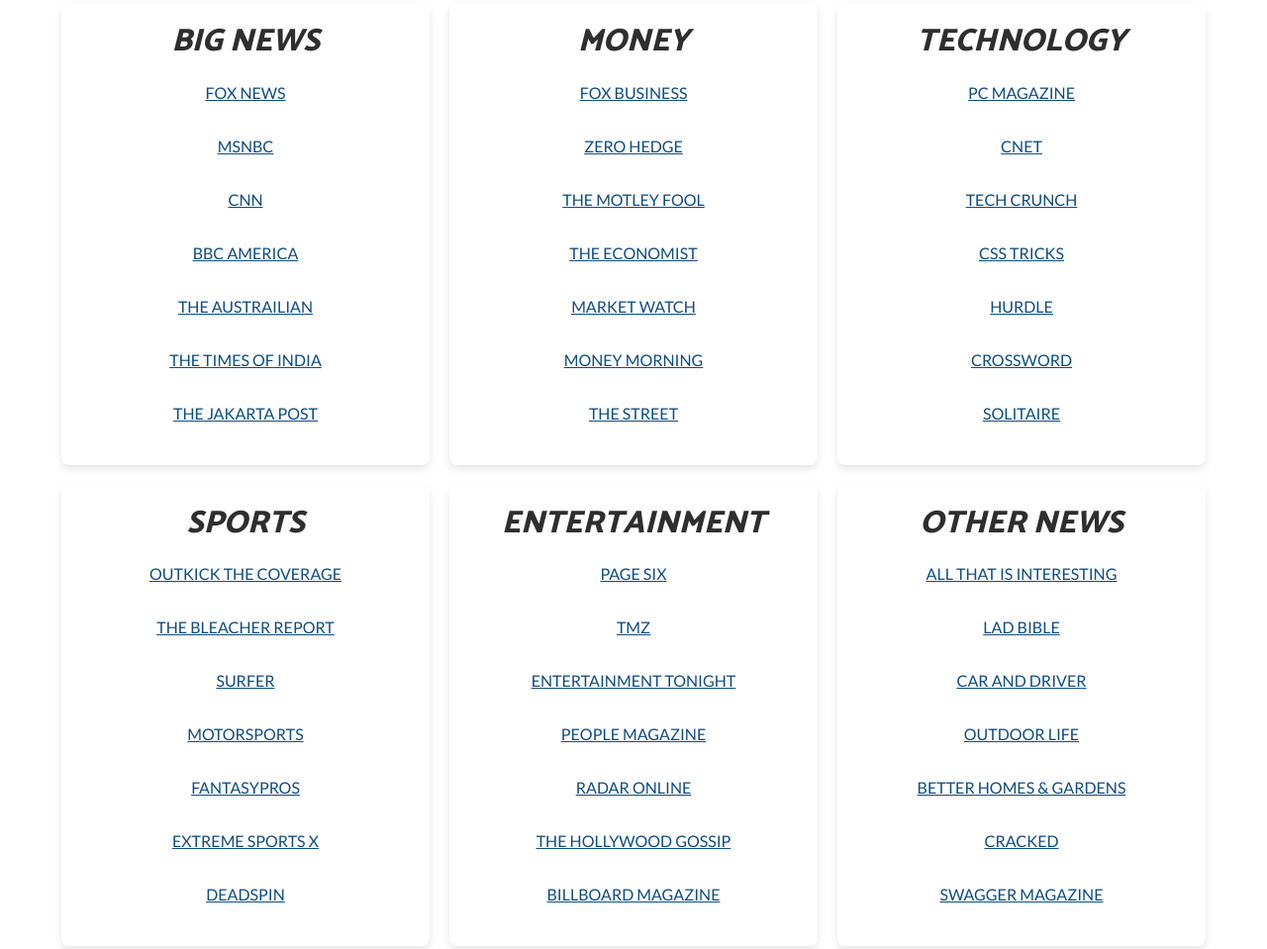
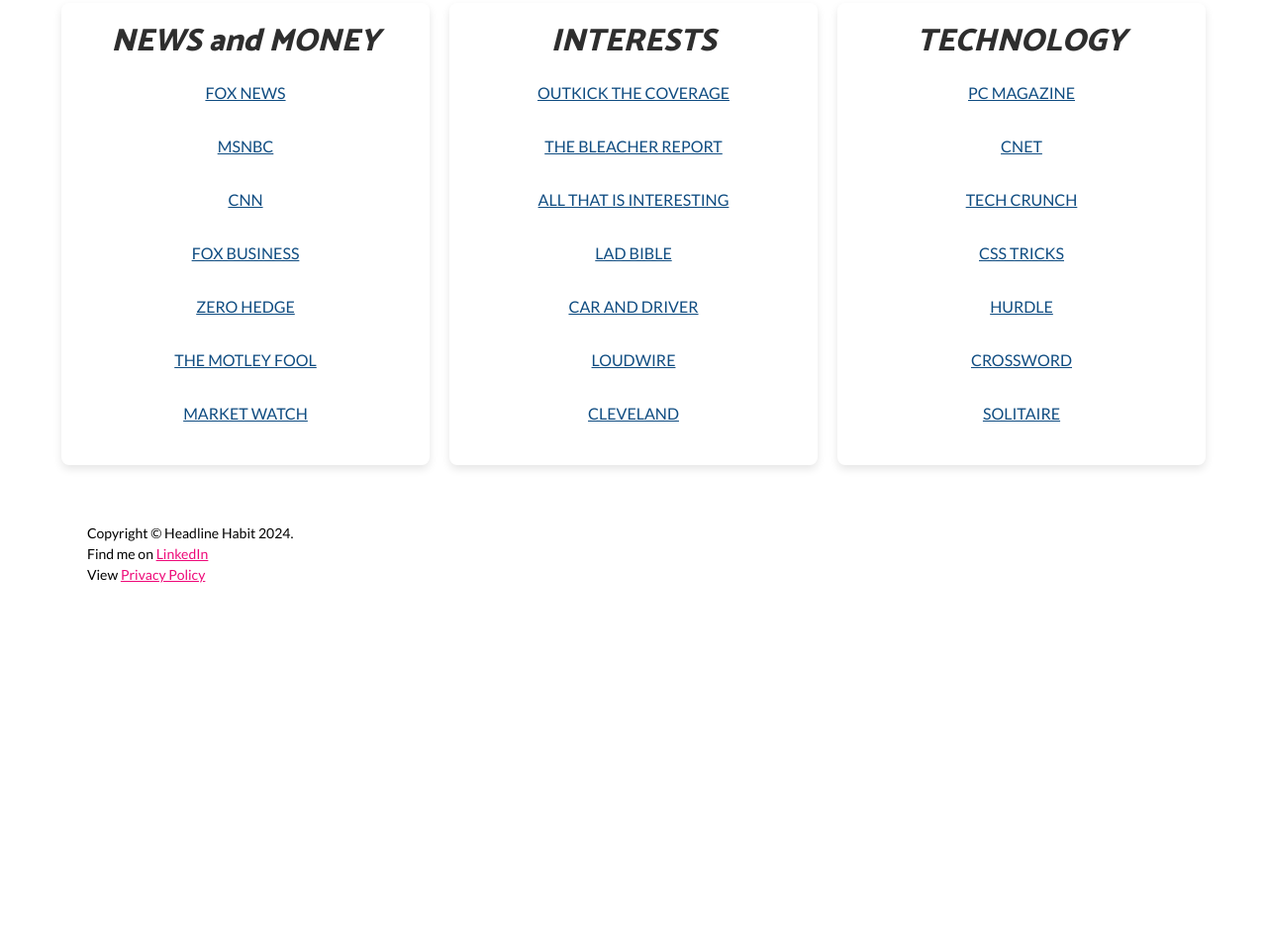
Before and after one commit to ShelbyAshburn/news, a plain HTML site: page index.html in a window 1280 px wide. Shown: the part 269-1228 px from the top of the page at 99% size. After the commit the page ends 1108 px from the top, so only its background shows below. Drawn offline with nearby package versions, Linux system fonts and the light colour scheme.

Commit message:
cutting the fat

```diff
--- a/index.html
+++ b/index.html
@@ -86,25 +86,27 @@ if ('wakeLock' in navigator) {
   <div class="container">
     <!-- Generate 6 columns -->
         <div class="column">
-            <h2><i>BIG NEWS</i></h2>
+            <h2><i>NEWS and MONEY</i></h2>
             <div class="box"><a class="box" rel="noopener" target="_blank" href="https://www.foxnews.com/">FOX NEWS</a></div>
             <div class="box"><a class="box" rel="noopener" target="_blank" href="https://www.msnbc.com">MSNBC</a></div>
             <div class="box"><a class="box" rel="noopener" target="_blank" href="https://www.cnn.com">CNN</a></div>
-            <div class="box"><a class="box" rel="noopener" target="_blank" href="https://www.bbcamerica.com/">BBC AMERICA</a></div>
-            <div class="box"><a class="box" rel="noopener" target="_blank" href="https://www.theaustralian.com.au/">THE AUSTRAILIAN</a></div>
-            <div class="box"><a class="box" rel="noopener" target="_blank" href="https://timesofindia.indiatimes.com/us">THE TIMES OF INDIA</a></div>
-            <div class="box"><a class="box" rel="noopener" target="_blank" href="https://www.thejakartapost.com/">THE JAKARTA POST</a></div>
+            <div class="box"><a class="box" rel="noopener" target="_blank" href="https://www.foxbusiness.com/">FOX BUSINESS</a></div>
+            <div class="box"><a class="box" rel="noopener" target="_blank" href="https://www.zerohedge.com/">ZERO HEDGE</a></div>
+            <div class="box"><a class="box" rel="noopener" target="_blank" href="https://www.fool.com/">THE MOTLEY FOOL</a></div>
+            <div class="box"><a class="box" rel="noopener" target="_blank" href="https://www.marketwatch.com/">MARKET WATCH</a></div>
         </div>
 
         <div class="column">
-            <h2><i>MONEY</i></h2>
-            <div class="box"><a class="box" rel="noopener" target="_blank" href="https://www.foxbusiness.com/">FOX BUSINESS</a></div>
-            <div class="box"><a class="box" rel="noopener" target="_blank" href="https://www.zerohedge.com/">ZERO HEDGE</a></div>
-            <div class="box"><a class="box" rel="noopener" target="_blank" href="https://www.fool.com/">THE MOTLEY FOOL</a></div>
-            <div class="box"><a class="box" rel="noopener" target="_blank" href="https://www.economist.com/">THE ECONOMIST</a></div>
-            <div class="box"><a class="box" rel="noopener" target="_blank" href="https://www.marketwatch.com/">MARKET WATCH</a></div>
-            <div class="box"><a class="box" rel="noopener" target="_blank" href="https://moneymorning.com/">MONEY MORNING</a></div>
-            <div class="box"><a class="box" rel="noopener" target="_blank" href="https://www.thestreet.com/">THE STREET</a></div>
+            <h2><i>INTERESTS</i></h2>
+            <div class="box"><a class="box" rel="noopener" target="_blank" href="https://www.outkick.com/">OUTKICK THE COVERAGE</a></div>
+            <div class="box"><a class="box" rel="noopener" target="_blank" href="https://www.bleacherreport.com/">THE BLEACHER REPORT</a></div>
+            <div class="box"><a class="box" rel="noopener" target="_blank" href="https://allthatsinteresting.com/">ALL THAT IS INTERESTING</a></div>
+            <div class="box"><a class="box" rel="noopener" target="_blank" href="https://www.ladbible.com/">LAD BIBLE</a></div>
+            <div class="box"><a class="box" rel="noopener" target="_blank" href="https://www.caranddriver.com/">CAR AND DRIVER</a></div>
+            <div class="box"><a class="box" rel="noopener" target="_blank" href="https://loudwire.com/">LOUDWIRE</a></div>
+            <div class="box"><a class="box" rel="noopener" target="_blank" href="https://www.cleveland.com/">CLEVELAND</a></div>
+
+
         </div>
 
         <div class="column">
@@ -116,39 +118,6 @@ if ('wakeLock' in navigator) {
             <div class="box"><a class="box" rel="noopener" target="_blank" href="https://games.mashable.com/games/todays-hurdle">HURDLE</a></div>
             <div class="box"><a class="box" rel="noopener" target="_blank" href="https://games.mashable.com/games/daily-crossword">CROSSWORD</a></div>
             <div class="box"><a class="box" rel="noopener" target="_blank" href="https://games.mashable.com/games/classic-solitaire">SOLITAIRE</a></div>
-        </div>
-
-        <div class="column">
-            <h2><i>SPORTS</i></h2>
-            <div class="box"><a class="box" rel="noopener" target="_blank" href="https://www.outkick.com/">OUTKICK THE COVERAGE</a></div>
-            <div class="box"><a class="box" rel="noopener" target="_blank" href="https://www.bleacherreport.com/">THE BLEACHER REPORT</a></div>
-            <div class="box"><a class="box" rel="noopener" target="_blank" href="https://www.surfer.com/">SURFER</a></div>
-            <div class="box"><a class="box" rel="noopener" target="_blank" href="https://www.motorsport.com/">MOTORSPORTS</a></div>
-            <div class="box"><a class="box" rel="noopener" target="_blank" href="https://www.fantasypros.com/">FANTASYPROS</a></div>
-            <div class="box"><a class="box" rel="noopener" target="_blank" href="https://extremesportsx.com/">EXTREME SPORTS X</a></div>
-            <div class="box"><a class="box" rel="noopener" target="_blank" href="https://deadspin.com/">DEADSPIN</a></div>
-        </div>
-
-        <div class="column">
-            <h2><i>ENTERTAINMENT</i></h2>
-            <div class="box"><a class="box" rel="noopener" target="_blank" href="https://pagesix.com/">PAGE SIX</a></div>
-            <div class="box"><a class="box" rel="noopener" target="_blank" href="https://www.tmz.com/">TMZ</a></div>
-            <div class="box"><a class="box" rel="noopener" target="_blank" href="https://www.etonline.com/">ENTERTAINMENT TONIGHT</a></div>
-            <div class="box"><a class="box" rel="noopener" target="_blank" href="https://people.com/">PEOPLE MAGAZINE</a></div>
-            <div class="box"><a class="box" rel="noopener" target="_blank" href="https://radaronline.com/">RADAR ONLINE</a></div>
-            <div class="box"><a class="box" rel="noopener" target="_blank" href="https://www.thehollywoodgossip.com/">THE HOLLYWOOD GOSSIP</a></div>
-            <div class="box"><a class="box" rel="noopener" target="_blank" href="https://www.billboard.com/">BILLBOARD MAGAZINE</a></div>
-        </div>
-
-        <div class="column">
-            <h2><i>OTHER NEWS</i></h2>
-            <div class="box"><a class="box" rel="noopener" target="_blank" href="https://allthatsinteresting.com/">ALL THAT IS INTERESTING</a></div>
-            <div class="box"><a class="box" rel="noopener" target="_blank" href="https://www.ladbible.com/">LAD BIBLE</a></div>
-            <div class="box"><a class="box" rel="noopener" target="_blank" href="https://www.caranddriver.com/">CAR AND DRIVER</a></div>
-            <div class="box"><a class="box" rel="noopener" target="_blank" href="https://www.outdoorlife.com/">OUTDOOR LIFE</a></div>
-            <div class="box"><a class="box" rel="noopener" target="_blank" href="https://www.bhg.com/">BETTER HOMES & GARDENS</a></div>
-            <div class="box"><a class="box" rel="noopener" target="_blank" href="https://www.cracked.com/">CRACKED</a></div>
-            <div class="box"><a class="box" rel="noopener" target="_blank" href="https://www.swaggermagazine.com/">SWAGGER MAGAZINE</a></div>
         </div>
 
     </div>
```
